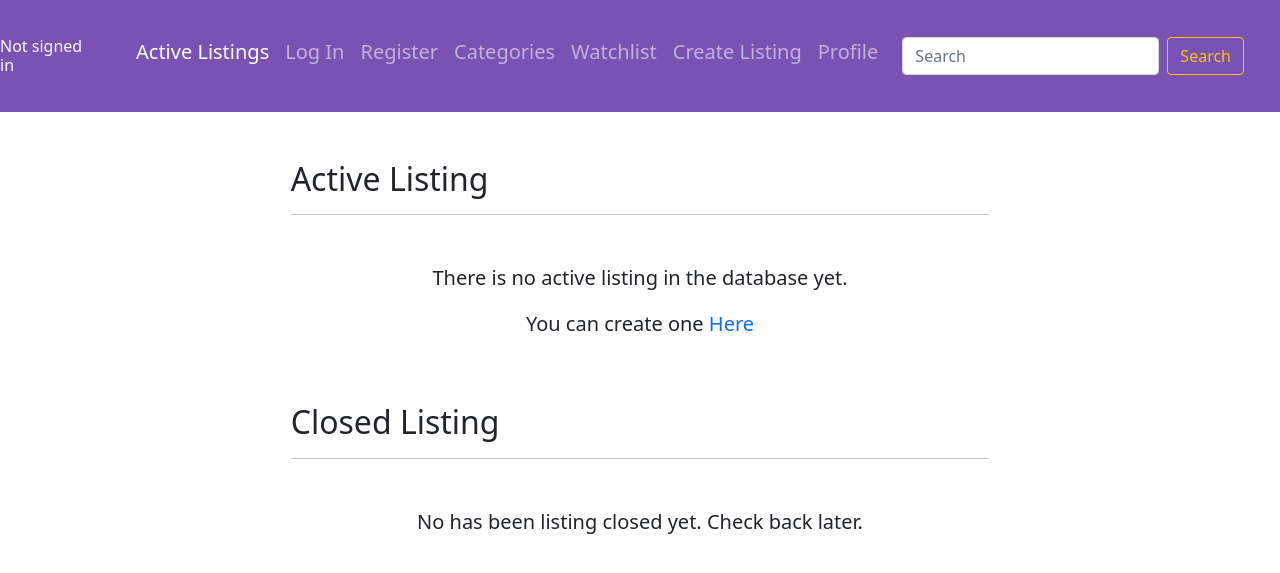
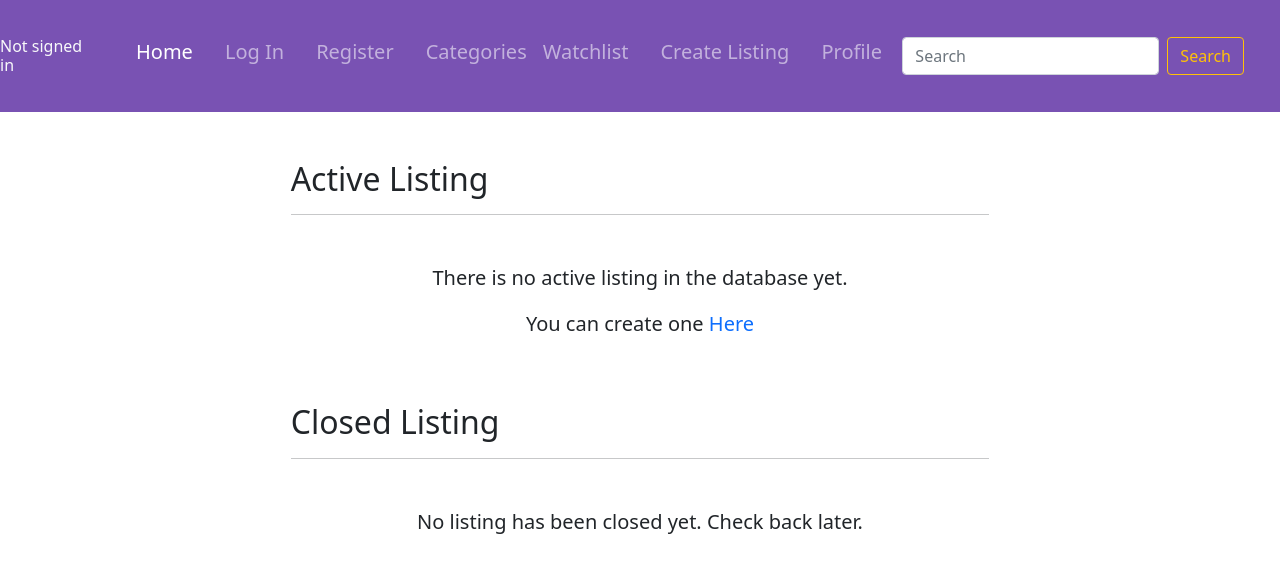
Before and after one commit to princeibs/commerce-50, a Django app: page / in a window 1280 px wide. Shown: the top 573 px of the page. Run offline with Django 3.2, Linux system fonts and the light colour scheme; data that the repository does not hold is empty.

Commit message:
Fixed minor bug

```diff
--- a/auctions/models.py
+++ b/auctions/models.py
@@ -1,3 +1,4 @@
+from turtle import ondrag
 from django.contrib.auth.models import AbstractUser
 from django.db import models
 
@@ -58,7 +59,7 @@ class Winner(models.Model):
         return f"{self.name} won - {self.win}"
 
 class Category(models.Model):
-    auction = models.ForeignKey(Auction, on_delete=models.CASCADE)
+    auction = models.ForeignKey(Auction, default="Others", on_delete=models.CASCADE)
     category = models.CharField(max_length=64)
 
     def __str__(self):
--- a/auctions/templates/auctions/index.html
+++ b/auctions/templates/auctions/index.html
@@ -88,7 +88,7 @@
     {% empty %}
     <figure class="text-center">
         <blockquote class="blockquote">
-            <p>No has been listing closed yet. Check back later.</p>
+            <p>No listing has been closed yet. Check back later.</p>
         </blockquote>
     </figure>
     {% endfor %}
--- a/auctions/templates/auctions/layout.html
+++ b/auctions/templates/auctions/layout.html
@@ -39,28 +39,28 @@
                 <div class="collapse navbar-collapse" id="navbarSupportedContent">
                     <ul class="navbar-nav me-auto mb-2 mb-lg-0">
                         <li class="nav-item">
-                            <a class="nav-link active h5" aria-current="page" href="{% url 'index' %}">Active Listings</a>
+                            <a class="nav-link active h5 pe-4" aria-current="page" href="{% url 'index' %}">Home</a>
                         </li>
                         {% if user.is_authenticated %}
                         <li class="nav-item">
-                            <a class="nav-link h5" href="{% url 'logout' %}">Log Out</a>
+                            <a class="nav-link h5 pe-4" href="{% url 'logout' %}">Log Out</a>
                         </li>
                         {% else %}
                         <li class="nav-item">
-                            <a class="nav-link h5" href="{% url 'login' %}">Log In</a>
+                            <a class="nav-link h5 pe-4" href="{% url 'login' %}">Log In</a>
                         </li>
                         <li class="nav-item">
-                            <a class="nav-link h5" href="{% url 'register' %}">Register</a>
+                            <a class="nav-link h5 pe-4" href="{% url 'register' %}">Register</a>
                         </li>
                         {% endif %}
                         <li class="nav-item">
-                            <a class="nav-link h5" href="{% url 'categories' %}">Categories</a>
+                            <a class="nav-link h5 " href="{% url 'categories' %}">Categories</a>
                         </li>
                         <li class="nav-item">
-                            <a class="nav-link h5" href="{% url 'watchlist' %}">Watchlist</a>
+                            <a class="nav-link h5 pe-4" href="{% url 'watchlist' %}">Watchlist</a>
                         </li>
                         <li class="nav-item">
-                            <a class="nav-link h5" href="{% url 'create_listing' %}">Create Listing</a>
+                            <a class="nav-link h5 pe-4" href="{% url 'create_listing' %}">Create Listing</a>
                         </li>
                         <li class="nav-item">
                             <a class="nav-link h5" href="{% url 'profile' %}">Profile</a>
```
Also changed, not shown: auctions/migrations/0002_auto_20220113_1547.py (added), auctions/migrations/0003_auto_20220113_1609.py (added), auctions/migrations/0004_alter_category_auction.py (added).
